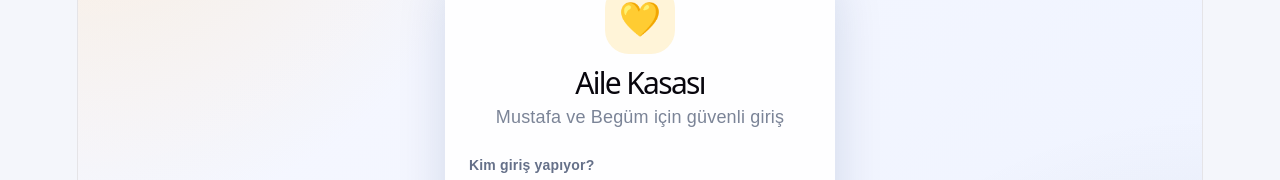
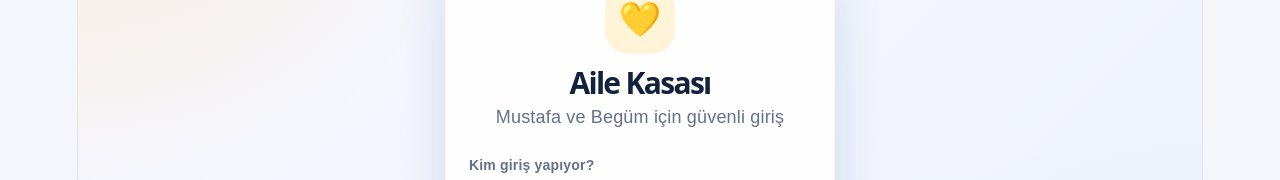
Before and after one commit to mustafacansigorta/aile-kasasi, a React (Vite) app: page / in a window 1280 px wide. Shown: the part 215-395 px from the top of the page. Built offline with nearby package versions, Linux system fonts and the light colour scheme.

Commit message:
login baslik düzenlendi

```diff
--- a/src/App.css
+++ b/src/App.css
@@ -526,3 +526,15 @@ button.danger,
   color: #657089;
   flex-shrink: 0;
 }
+.login-card h1 {
+  color: #13213c !important;
+  -webkit-text-fill-color: #13213c !important;
+  opacity: 1 !important;
+  font-weight: 800;
+}
+
+.login-card p {
+  color: #657089 !important;
+  -webkit-text-fill-color: #657089 !important;
+  opacity: 1 !important;
+}
```
